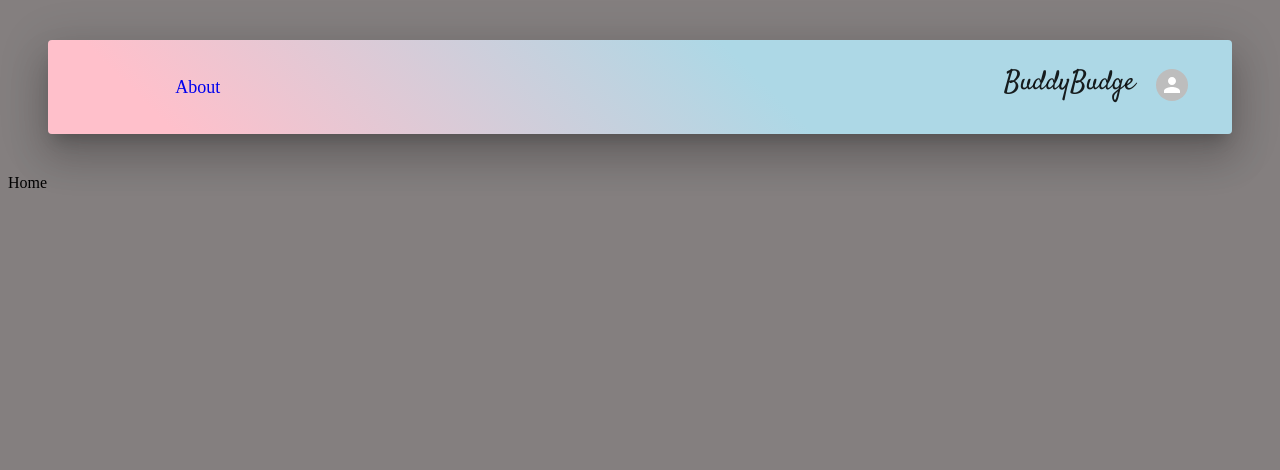
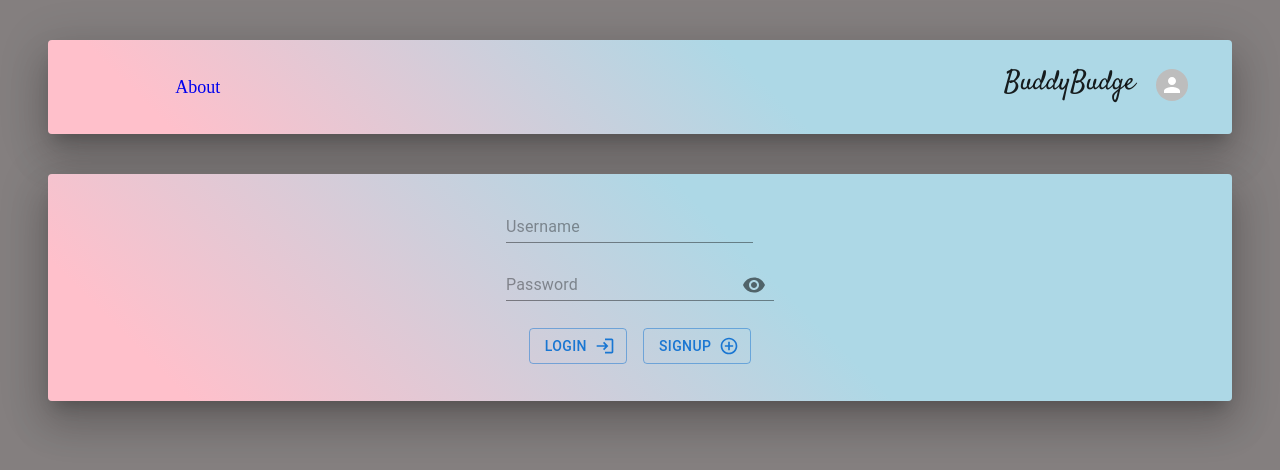
Before and after one commit to m-delc/BuddyBudge, a React (Create React App) app in the folder frontend/: page / in a window 1280 px wide. Shown: the top 470 px of the page. Built offline with nearby package versions, Linux system fonts and the light colour scheme; no server answers.

Commit message:
changed home

```diff
--- a/frontend/src/App.js
+++ b/frontend/src/App.js
@@ -91,7 +91,7 @@ function App() {
             />
           }
         />
-        <Route path="/" element={<Home />} />
+        <Route path="/" element={<Login />} />
         <Route
           path="home"
           element={
--- a/frontend/src/components/People.js
+++ b/frontend/src/components/People.js
@@ -27,7 +27,7 @@ const People = ({ user, setUser, setIsAuthenticated, userFriends, people }) => {
         textAlign: "center",
       }}
     >
-      <img src="/public/img/people.jpg" alt="people-money"></img>
+      {/* <img src="https://www.google.com/url?sa=i&url=http%3A%2F%2Ffullcirclefunding.org%2Fshould-you-use-other-peoples-money-to-finance-your-small-business%2F&psig=AOvVaw2wEnQbfmwQ56Wj4Ha0mR4h&ust=1647031710108000&source=images&cd=vfe&ved=0CAgQjRxqFwoTCJCcu7K1vPYCFQAAAAAdAAAAABAJ" alt="people-money"></img> */}
       <br></br>
       <div style={{ fontFamily: "Roboto", fontSize: "20px" }}>
         Make Some Friends!
--- a/frontend/src/pages/ProfileDelete.js
+++ b/frontend/src/pages/ProfileDelete.js
@@ -17,7 +17,6 @@ const ProfileDelete = ({ user, setUser, setIsAuthenticated }) => {
       method: "DELETE",
       headers: { "Content-Type": "application/json" },
     }).then(
-      // console.log("Account Deleted"),
       setUser(null),
       setIsAuthenticated(false),
       navigate("/login")
```
